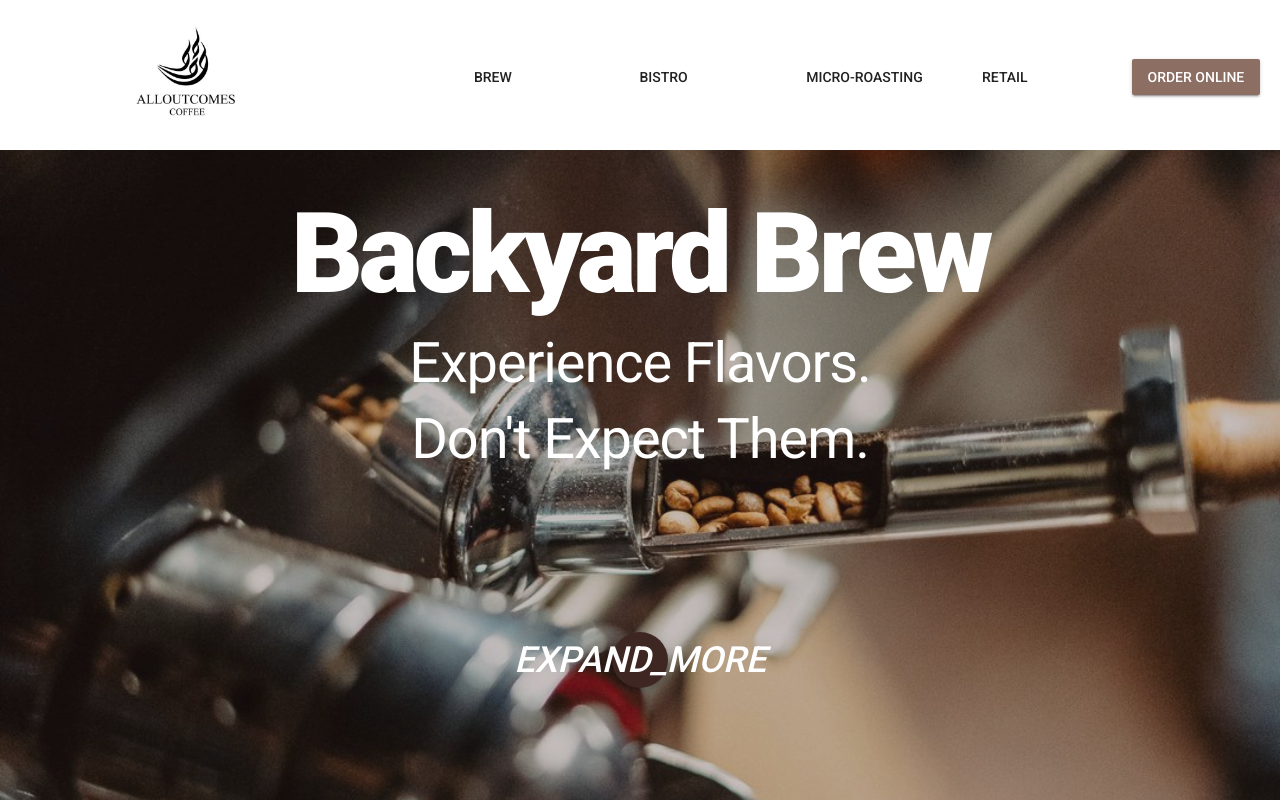
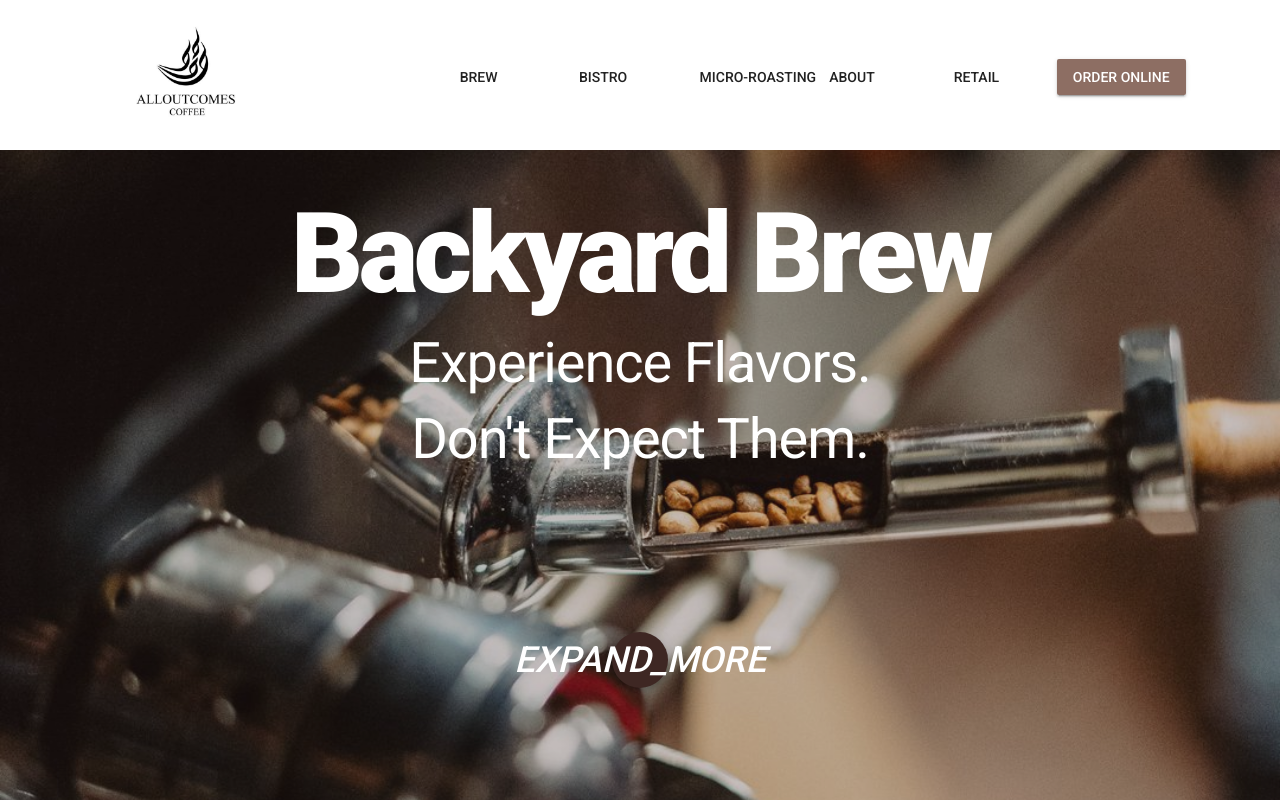
Before and after one commit to ibeckermayer/backyardbrew-frontend, a Vue app: page / in a window 1280 px wide. Built offline with nearby package versions, Linux system fonts and the light colour scheme.

Commit message:
added an about button, changed alignment

```diff
--- a/src/components/AppNavigation.vue
+++ b/src/components/AppNavigation.vue
@@ -11,7 +11,7 @@
         </v-container>
         <v-container app hidden-sm-and-down class="nav-bar" fluid pa-0>
             <v-layout align-center row fill-height>
-                <v-flex md4 lg3 offset-md0 offset-lg1>
+                <v-flex md3 offset-md0 offset-lg1>
                     <v-container >
                         <v-layout align-center row fill-height>
                             <v-flex align-self-center>
@@ -20,7 +20,7 @@
                         </v-layout>
                     </v-container>
                 </v-flex>
-                <v-flex sm12 md8 align-self-center>
+                <v-flex md8 lg7 align-self-center>
                     <v-container class="button-container">
                         <v-layout align-center justify-space-around row fill-height>
                             <v-flex md2>
@@ -31,6 +31,9 @@
                             </v-flex>
                             <v-flex md2>
                                 <v-btn flat>Micro-Roasting</v-btn>
+                            </v-flex>
+                            <v-flex md2>
+                                <v-btn flat>About</v-btn>
                             </v-flex>
                             <v-flex md2>
                                 <v-btn flat>Retail</v-btn>
@@ -50,7 +53,7 @@
 export default {
     data() {
         return {
-            drawer:false
+            drawer: false
         }
     },
     name: 'AppNavigation'
```
